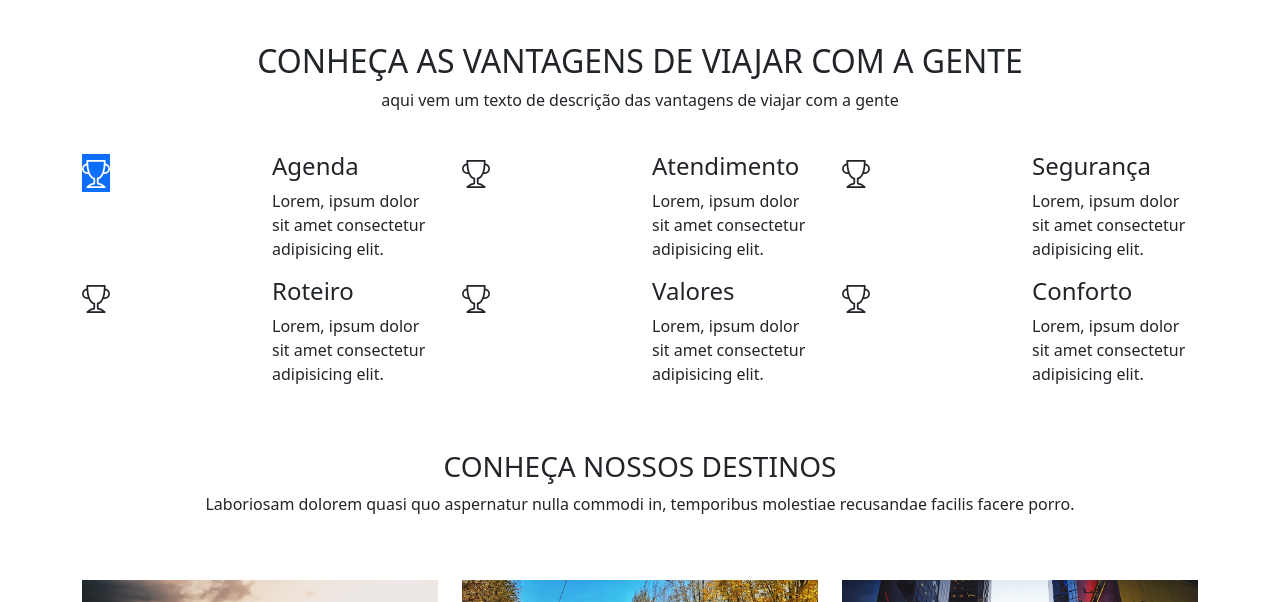
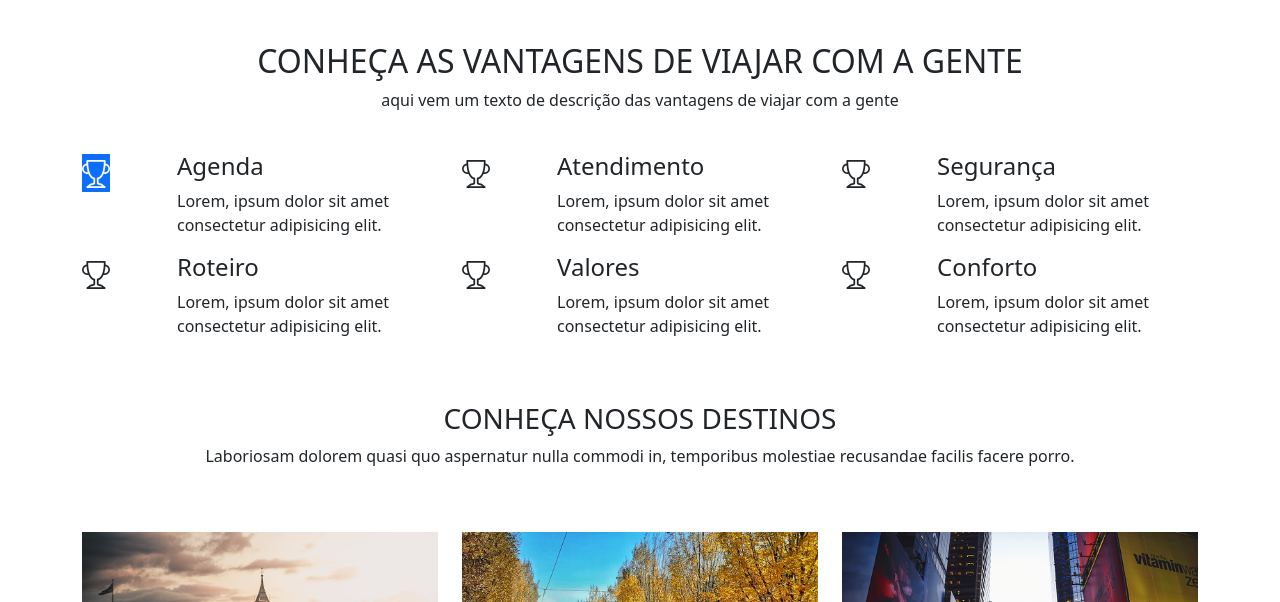
Before and after one commit to julianaoddeus/bootstrap-aula, a plain HTML site: page index.html in a window 1280 px wide. Shown: the part 702-1304 px from the top of the page. Drawn offline with nearby package versions, Linux system fonts and the light colour scheme; a web font is replaced by a local one.

Commit message:
primeira atualizaçao do dia

```diff
--- a/index.html
+++ b/index.html
@@ -39,7 +39,8 @@
             </nav>
         </header>
         <figure class="figure d-block">
-            <img src="images/italy.jpg" class="figure-img-fluid" alt="Florence" style="width: auto; height: 600px;">
+            <img src="images/italy.jpg" class="figure-img-fluid mx-auto" alt="Florence"
+                style="width: auto; height: 600px;">
         </figure>
 
         <div class="row text-center mb-4">
@@ -49,52 +50,52 @@
             </div>
         </div>
         <!-- Icones + textos -->
-        <div class="row ">
-            <div class="col-sm">
+        <div class="row mt-3">
+            <div class="col-sm-1">
                 <i class="bi-trophy fs-3 bg-primary text-white "></i>
             </div>
-            <div class="col-sm">
+            <div class="col-sm-3">
                 <h4>Agenda</h4>
                 <p>Lorem, ipsum dolor sit amet consectetur adipisicing elit.</p>
             </div>
 
-            <div class="col-sm">
+            <div class="col-sm-1">
                 <i class="bi-trophy fs-3"></i>
             </div>
-            <div class="col-sm">
+            <div class="col-sm-3">
                 <h4>Atendimento</h4>
                 <p>Lorem, ipsum dolor sit amet consectetur adipisicing elit.</p>
             </div>
 
-            <div class="col-sm">
+            <div class="col-sm-1">
                 <i class="bi-trophy fs-3"></i>
             </div>
-            <div class="col-sm">
+            <div class="col-sm-3">
                 <h4>Segurança</h4>
                 <p>Lorem, ipsum dolor sit amet consectetur adipisicing elit.</p>
             </div>
         </div>
         <div class="row">
-            <div class="col-sm">
+            <div class="col-sm-1">
                 <i class="bi-trophy fs-3"></i>
             </div>
-            <div class="col-sm">
+            <div class="col-sm-3">
                 <h4>Roteiro</h4>
                 <p>Lorem, ipsum dolor sit amet consectetur adipisicing elit.</p>
             </div>
 
-            <div class="col-sm">
+            <div class="col-sm-1">
                 <i class="bi-trophy fs-3"></i>
             </div>
-            <div class="col-sm">
+            <div class="col-sm-3">
                 <h4>Valores</h4>
                 <p>Lorem, ipsum dolor sit amet consectetur adipisicing elit.</p>
             </div>
 
-            <div class="col-sm">
+            <div class="col-sm-1">
                 <i class="bi-trophy fs-3"></i>
             </div>
-            <div class="col-sm">
+            <div class="col-sm-3">
                 <h4>Conforto</h4>
                 <p>Lorem, ipsum dolor sit amet consectetur adipisicing elit.</p>
             </div>
```
